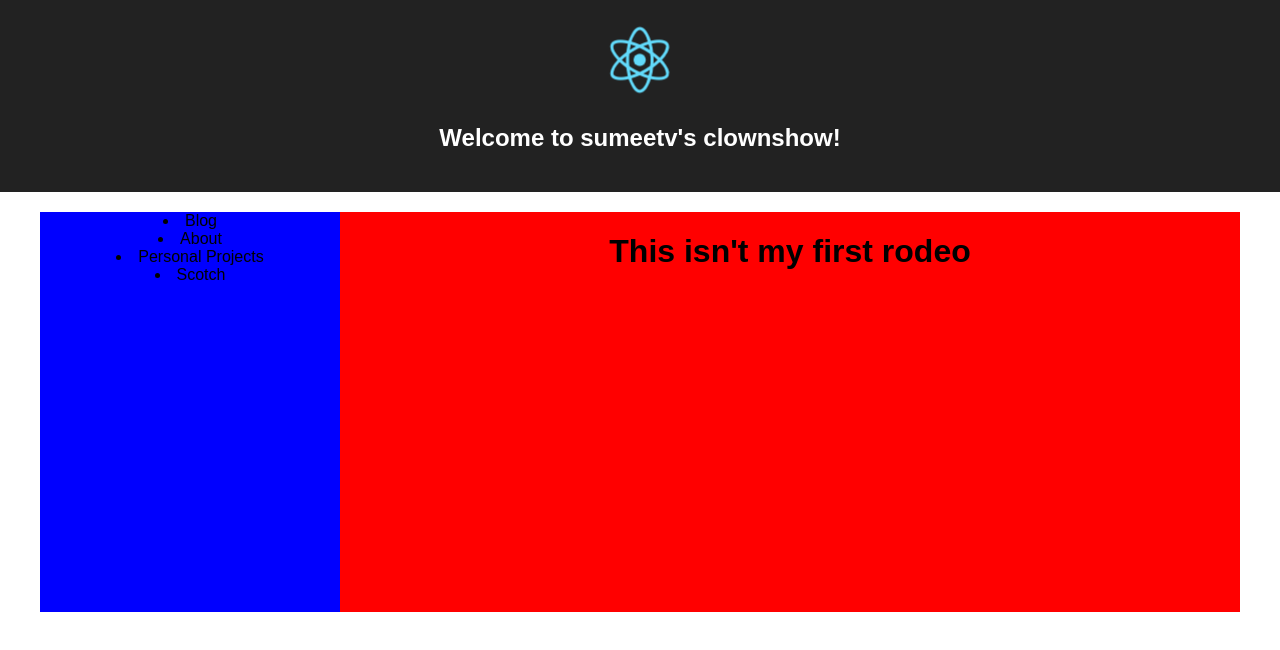
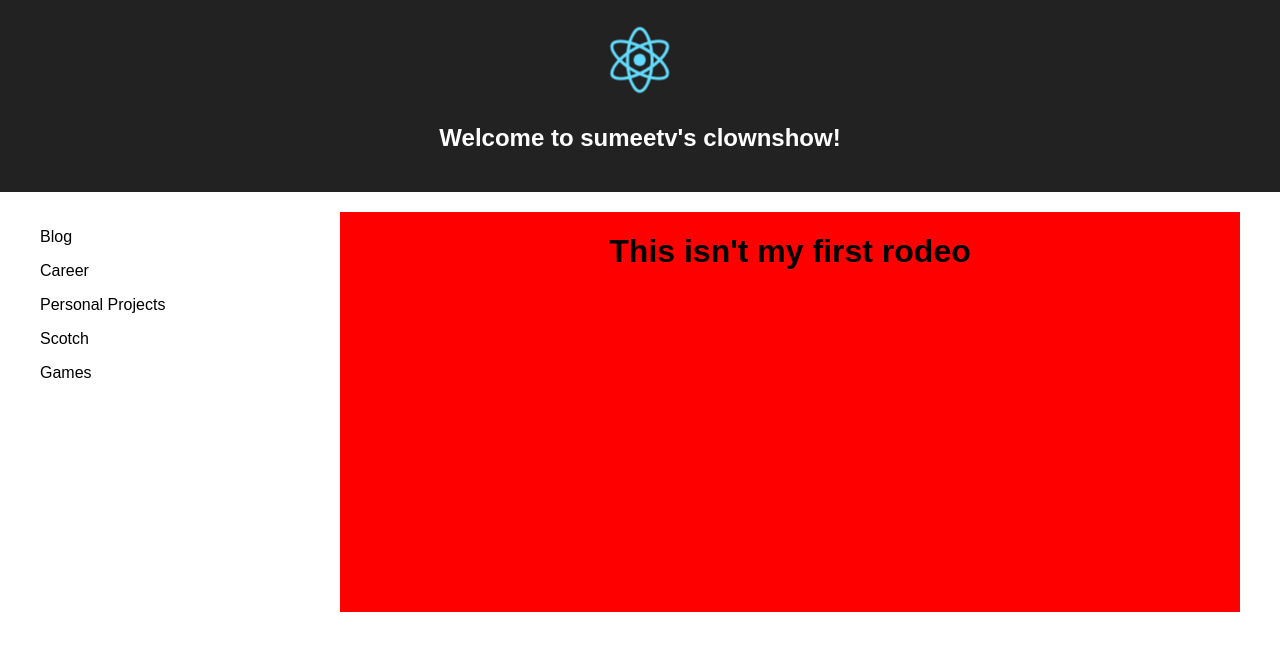
Before and after one commit to sumeetv/Focus, a React (Create React App) app: page / in a window 1280 px wide. Shown: the top 650 px of the page. Built offline with nearby package versions, Linux system fonts and the light colour scheme.

Commit message:
Update navbar items
Summary: Pick my navbar items and add a function to move rendering
main content to a separate part

Test Plan: refresh

Author: sumeetv

Reviewers:

```diff
--- a/src/App.css
+++ b/src/App.css
@@ -31,10 +31,9 @@
 }
 
 .App-index {
-  background-color: blue;
-  left-align: left;
+  max-width: 320px;
+  text-align: left;
   width: 25%;
-  max-width: 320px;
 }
 
 .App-content {
--- a/src/App.js
+++ b/src/App.js
@@ -3,6 +3,16 @@ import logo from './logo.svg';
 import './App.css';
 
 class App extends Component {
+  renderMainContent() {
+    return (
+      <div className="App-content">
+        <h1>
+          {"This isn't my first rodeo"}
+        </h1>
+      </div>
+    );
+  }
+
   render() {
     return (
       <div className="App">
@@ -12,16 +22,13 @@ class App extends Component {
         </div>
         <div className="App-container">
           <div className="App-index">
-            <li>Blog</li>
-            <li>About</li>
-            <li>Personal Projects</li>
-            <li>Scotch</li>
+            <p>Blog</p>
+            <p>Career</p>
+            <p>Personal Projects</p>
+            <p>Scotch</p>
+            <p>Games</p>
           </div>
-          <div className="App-content">
-            <h1>
-              {"This isn't my first rodeo"}
-            </h1>
-          </div>
+          {this.renderMainContent()}
         </div>
       </div>
     );
```
